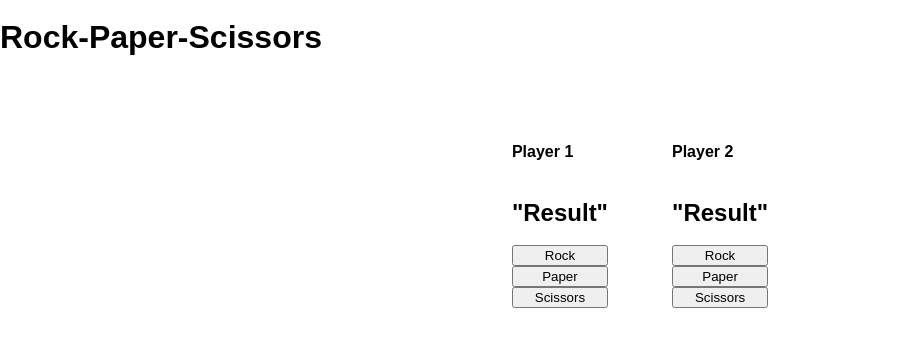
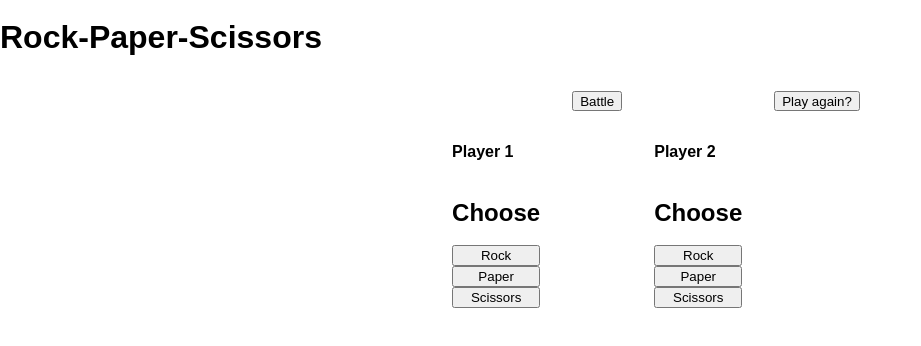
Before and after one commit to Britney-Diboll/RockPaperScissors, a website: page public/index.html in a window 1280 px wide. Shown: the whole page, without its empty margins (0-921 px from the left). Drawn offline with Linux system fonts and the light colour scheme.

Commit message:
broke down js and understand more

```diff
--- a/public/index.html
+++ b/public/index.html
@@ -16,30 +16,33 @@
 
         <h4> Player 1 </h4>
 
-        <h2 id="resultPlayer1"> "Result" </h2>
+        <h2 id="resultPlayer1"> Choose </h2>
 
-        <button onclick="submitRock1()"> Rock </button>
+        <button id="rockButton1" onclick="submitRock1()"> Rock </button>
 
-        <button onclick="submitPaper1()"> Paper </button>
+        <button id="paperButton1" onclick="submitPaper1()"> Paper </button>
 
-        <button onclick="submitScissors1()"> Scissors </button>
+        <button id="scissorsButton1" onclick="submitScissors1()"> Scissors </button>
 
       </section>
+
+      <button class="gameButton" onclick="playGame()">Battle</button>
 
       <section class="player-two">
 
           <h4> Player 2 </h4>
 
-          <h2 id="resultPlayer2"> "Result" </h2>
+          <h2 id="resultPlayer2"> Choose </h2>
 
-          <button onclick="submitRock2()"> Rock </button>
+          <button id="rockButton2" onclick="submitRock2()"> Rock </button>
 
-          <button onclick="submitPaper2()"> Paper </button>
+          <button id="paperButton2" onclick="submitPaper2()"> Paper </button>
 
-          <button onclick="submitScissors2()"> Scissors </button>
+          <button id="scissorsButton2" onclick="submitScissors2()"> Scissors </button>
 
         </section>
 
+        <button class="gameButton" onclick="reset()"> Play again?</button>
 
      </div>
 
--- a/public/main.js
+++ b/public/main.js
@@ -9,25 +9,71 @@ document.addEventListener('DOMContentLoaded', main)
 
 const submitRock1 = () =>{
   document.querySelector("#resultPlayer1").textContent = "Rock";
+  document.querySelector("#paperButton1").disabled = true;
+  document.querySelector("#scissorsButton1").disabled = true;
 }
 
 const submitPaper1 = () =>{
   document.querySelector("#resultPlayer1").textContent = "Paper";
+  document.querySelector("#rockButton1").disabled = true;
+  document.querySelector("#scissorsButton1").disabled = true;
 }
 
 const submitScissors1 = () =>{
   document.querySelector("#resultPlayer1").textContent = "Scissors";
+  document.querySelector("#paperButton1").disabled = true;
+  document.querySelector("#rockButton1").disabled = true;
 }
+
 
 //Player 2
 const submitRock2 = () =>{
   document.querySelector("#resultPlayer2").textContent = "Rock";
+  document.querySelector("#paperButton2").disabled = true;
+  document.querySelector("#scissorsButton2").disabled = true;
 }
 
 const submitPaper2 = () =>{
   document.querySelector("#resultPlayer2").textContent = "Paper";
+  document.querySelector("#rockButton2").disabled = true;
+  document.querySelector("#scissorsButton2").disabled = true;
 }
 
 const submitScissors2 = () =>{
   document.querySelector("#resultPlayer2").textContent = "Scissors";
+  document.querySelector("#paperButton2").disabled = true;
+  document.querySelector("#rockButton2").disabled = true;
 }
+
+//Battle Button
+const playGame = () => {
+  let player1 = document.querySelector("#resultPlayer1").textContent;
+  let player2 = document.querySelector("#resultPlayer2").textContent;
+
+  if (player1 === player2) {
+    window.alert("TIE");
+  } else if (player1 === "Rock" && player2 === "Paper") {
+    window.alert("Player 2 wins!");
+  } else if (player1 === "Rock" && player2 === "Scissors") {
+    window.alert("Player 1 wins!");
+  } else if (player1 === "Paper" && player2 === "Rock") {
+    window.alert("Player 1 wins!");
+  } else if (player1 === "Paper" && player2 === "Scissors") {
+    window.alert("Player 2 wins!");
+  } else if (player1 === "Scissors" && player2 === "Rock") {
+    window.alert("Player 2 wins!");
+  } else if (player1 === "Scissors" && player2 === "Paper") {
+    window.alert("Player 1 wins!");
+  }
+}
+
+const reset = () => {
+  document.querySelector("#rockButton1").disabled = false;
+  document.querySelector("#rockButton2").disabled = false;
+  document.querySelector("#paperButton1").disabled = false;
+  document.querySelector("#paperButton2").disabled = false;
+  document.querySelector("#scissorsButton1").disabled = false;
+  document.querySelector("#scissorsButton2").disabled = false;
+  document.querySelector("#resultPlayer1").textContent = "Choose";
+  document.querySelector("#resultPlayer2").textContent = "Choose";
+}
--- a/public/screen.css
+++ b/public/screen.css
@@ -23,3 +23,8 @@ body {
   margin: 1em;
   padding: 1em;
 }
+
+.gameButton{
+  height: 20px;
+  width: auto;
+}
```
